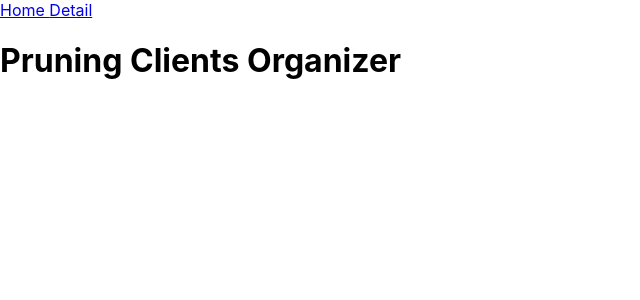
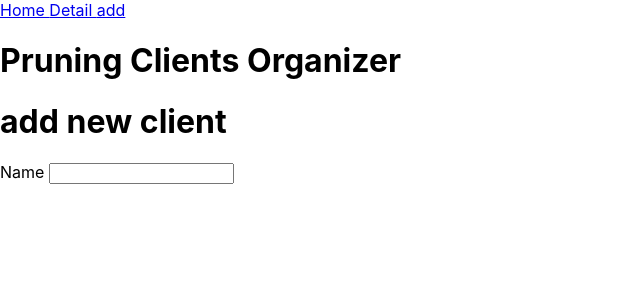
Before and after one commit to AaronBowles/pruning_clients, a React (Create React App) app in the folder frontend/pruning-clients/: page /add in a window 1280 px wide. Shown: the top 300 px of the page, without its empty margins (0-640 px from the left). Built offline with nearby package versions, Linux system fonts and the light colour scheme.

Commit message:
started client add logic

```diff
--- a/frontend/pruning-clients/src/App.js
+++ b/frontend/pruning-clients/src/App.js
@@ -1,7 +1,8 @@
 import React, { Component } from 'react';
 import { Link, Route, Switch } from 'react-router-dom';
 import Home from "./components/Home/Home";
-import Detail from "./components/Detail/Detail"
+import Detail from "./components/Detail/Detail";
+import ClientAdd from "./components/ClientAdd/ClientAdd";
 import Axios from 'axios';
 
 
@@ -29,6 +30,7 @@ class App extends Component {
           <nav>
             <Link to="/"> Home </Link>
             <Link to="/detail"> Detail </Link>
+            <Link to="/add"> add </Link>
           </nav>
         </header>
         <h1> Pruning Clients Organizer </h1>
@@ -48,6 +50,11 @@ class App extends Component {
               />
             )}
           />
+          <Route exact path ="/add"
+          render={props => (
+          <ClientAdd/>
+          )}
+          />
 
           </Switch>
         </main>
--- a/frontend/pruning-clients/src/components/ClientAdd/ClientAdd.js
+++ b/frontend/pruning-clients/src/components/ClientAdd/ClientAdd.js
@@ -0,0 +1,24 @@
+import React, { Component } from "react";
+import "./ClientAdd.css"
+import Axios from 'axios';
+
+class ClientAdd extends Component {
+    constructor(){
+        super();
+    }
+
+    render() {
+        return (
+            <div>
+                <h1> add new client</h1>
+                <p>
+                  <label for="">Name </label>
+                  <input type="text" name="title" required/>
+                </p>
+
+
+            </div>
+        )
+    }
+}
+export default ClientAdd
--- a/frontend/pruning-clients/src/components/Home/Home.js
+++ b/frontend/pruning-clients/src/components/Home/Home.js
@@ -81,6 +81,7 @@ componentDidMount() {
                         </tbody>
                     </table> */}
                 </div>
+
             </div>
         )
     }
```
